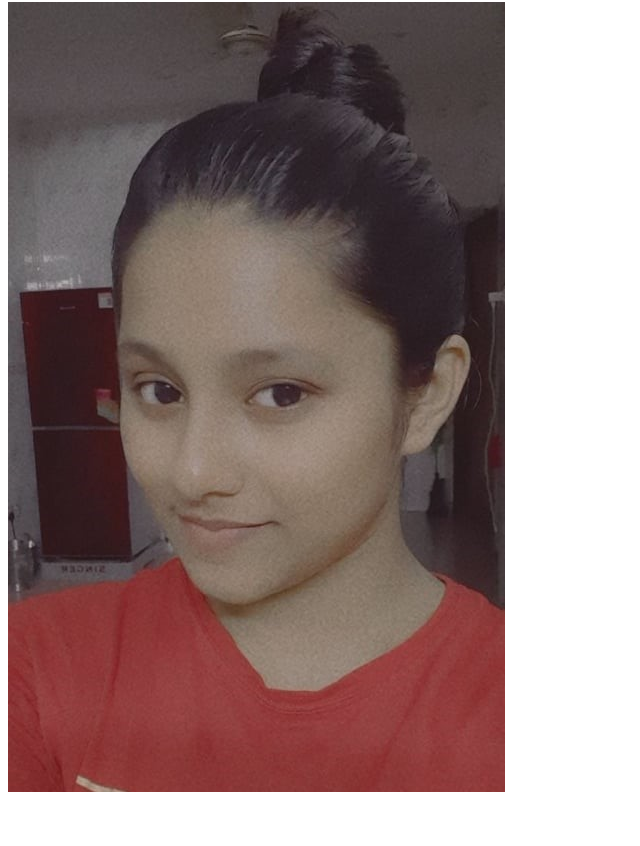
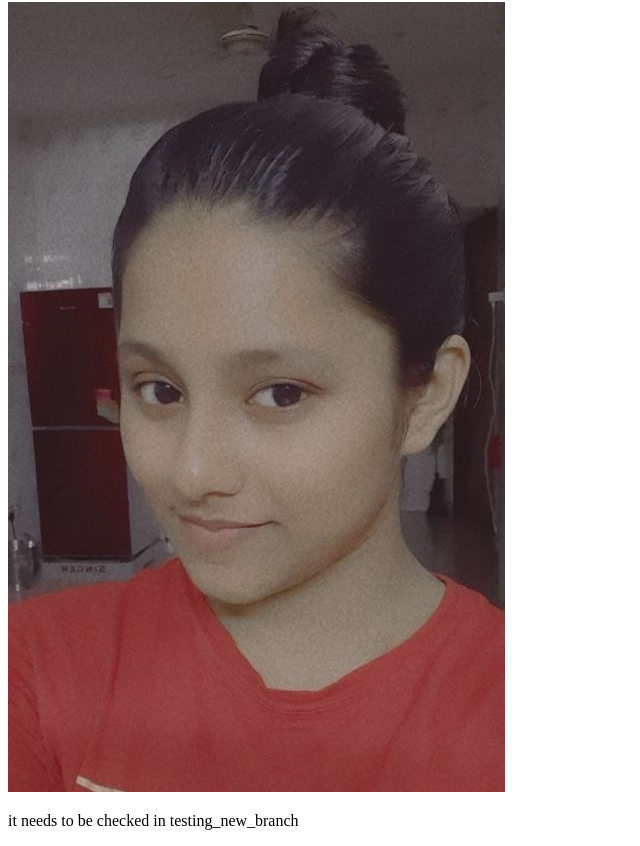
Before and after one commit to argha-shipansarker/first_repo, a plain HTML site: page index.html in a window 1280 px wide. Shown: the part 1126-1972 px from the top of the page, without its empty margins (0-640 px from the left). Before the commit the page ends 1930 px from the top, so only its background shows below. Drawn offline with Linux system fonts and the light colour scheme.

Commit message:
add a p in main

```diff
--- a/index.html
+++ b/index.html
@@ -14,6 +14,7 @@
     <p>adding in github using gitbash</p>
     <p>adding image in (it has to be updated from testing_new_branch) image_add branch</p>
     <img src="./images/riya/riya.jpg" alt="">
+    <p>it needs to be checked in testing_new_branch</p>
 </body>
 
 </html>
```
